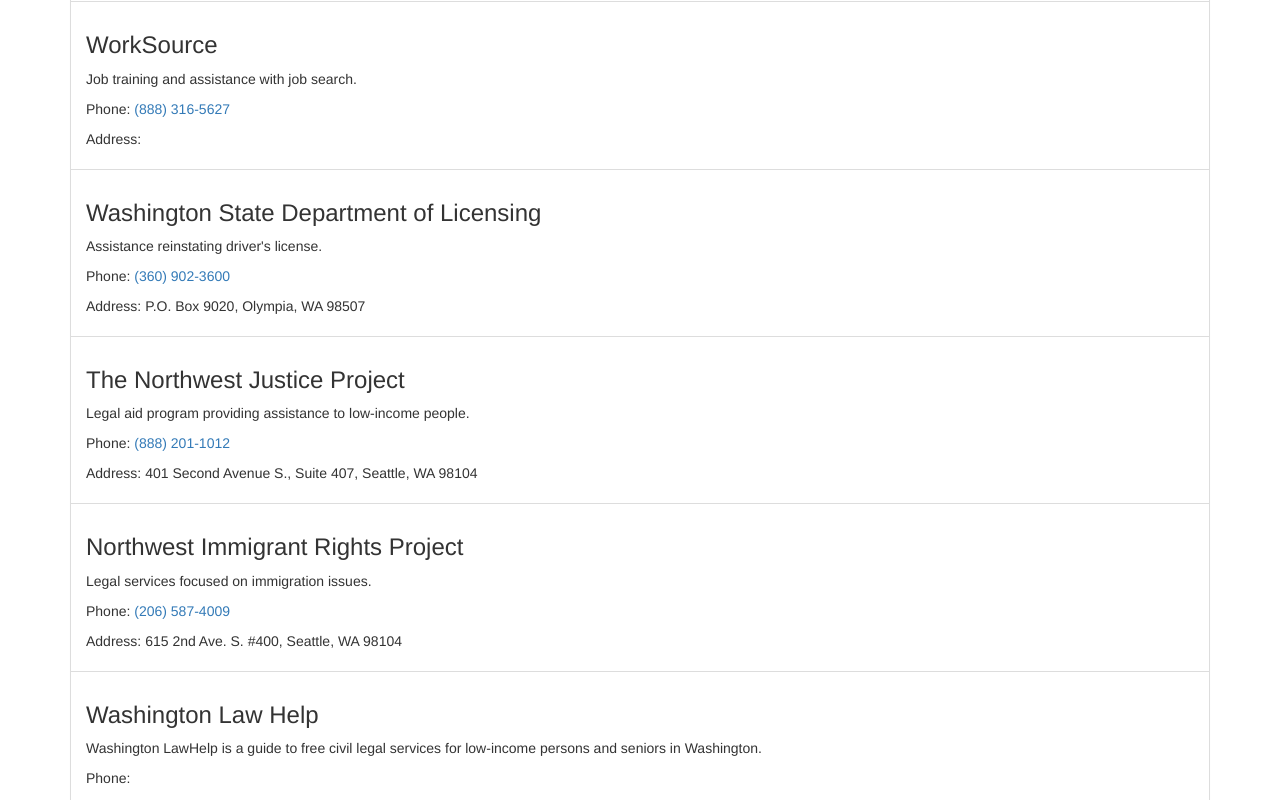
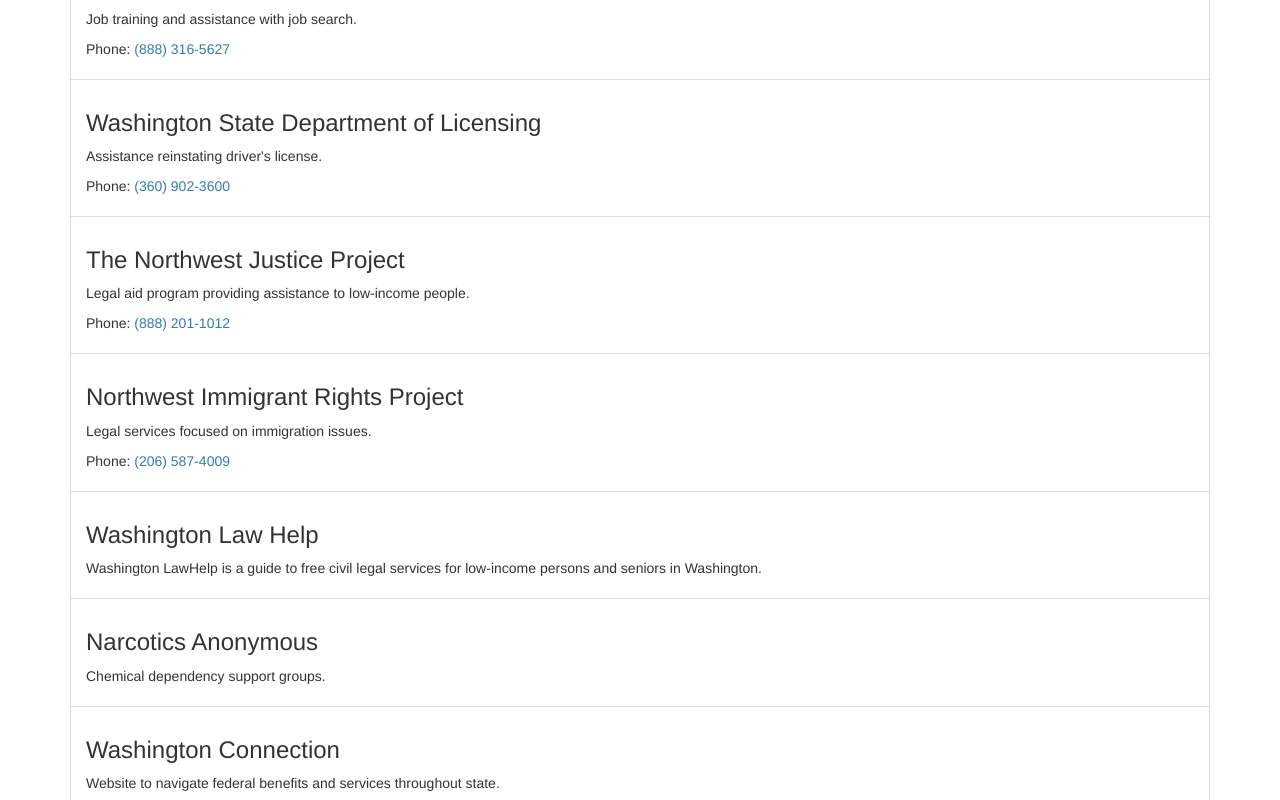
Before and after one commit to un-loop/wareentryresourceguide, a React app in the folder website/: page / in a window 1280 px wide. Shown: the part 480-1280 px from the top of the page. Built offline with nearby package versions, Linux system fonts and the light colour scheme; the HTML template or start-up script is replaced by a standard one.

Commit message:
Handle optional properties in presenter

```diff
--- a/website/src/Presenters/OrganizationListItem.tsx
+++ b/website/src/Presenters/OrganizationListItem.tsx
@@ -11,18 +11,26 @@
 {
   public render()
   {
-    let email;
+    let email, phone, address;
     if (this.props.organization.email)
     {
       email = <p>Email: <a href="mailto:{this.props.organization.email}">{this.props.organization.email}</a></p>;
+    }
+    if (this.props.organization.phone)
+    {
+      phone = <p>Phone: <a href="tel:{this.props.organization.phone}">{this.props.organization.phone}</a></p>;
+    }
+    if (this.props.organization.email)
+    {
+      address = <p>Address: {this.props.organization.address}</p>;
     }
     return (
         <ListGroupItem>
           <h3>{this.props.organization.name}</h3>
           <p>{this.props.organization.description}</p>
           {email}
-          <p>Phone: <a href="tel:{this.props.organization.phone}">{this.props.organization.phone}</a></p>
-          <p>Address: {this.props.organization.address}</p>
+          {phone}
+          {address}
         </ListGroupItem>
     );
   }
```
